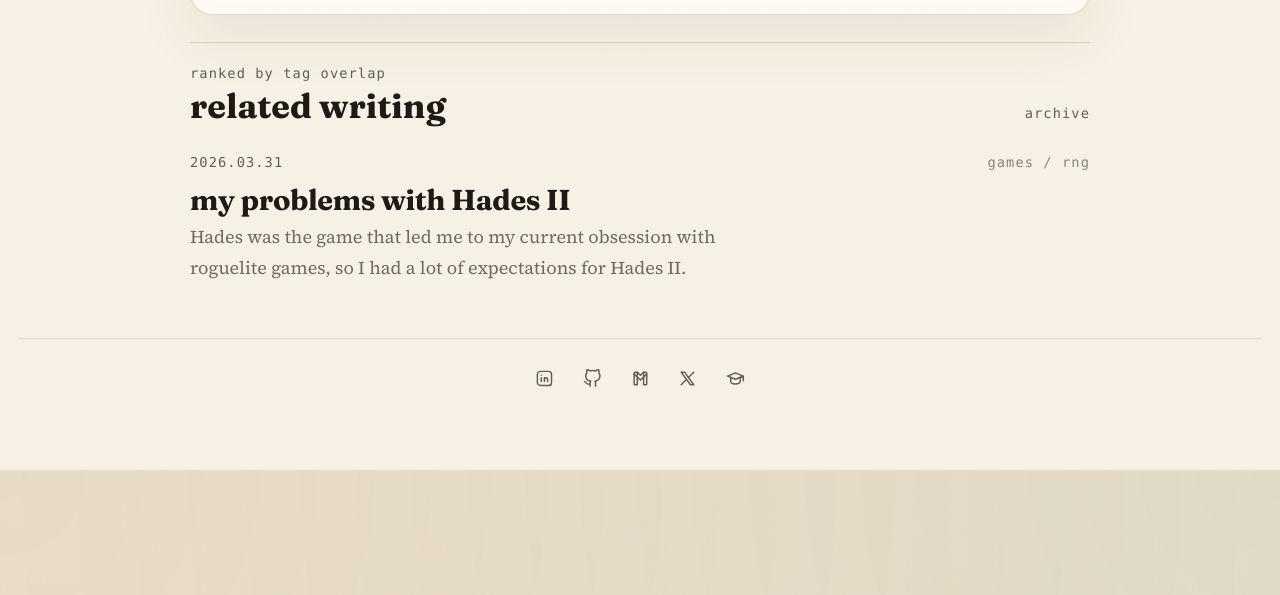
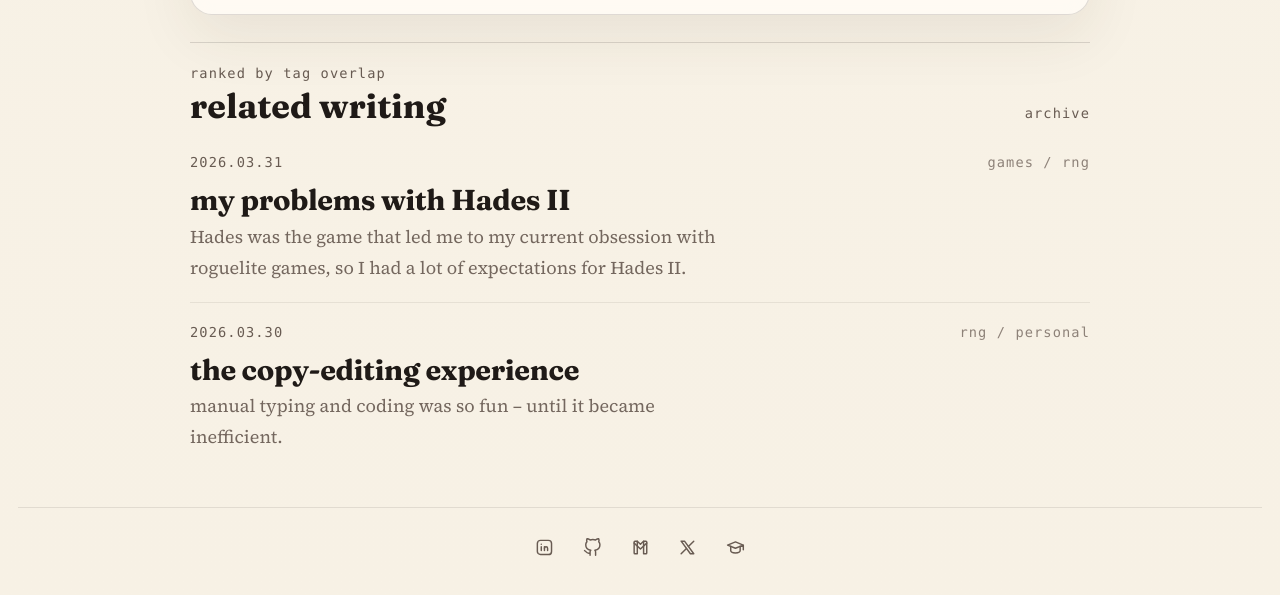
Before and after one commit to vkhangpham/vkhangpham.github.io, a Jekyll site: the page built from _posts/2026-04-07-elden-ring-is-a-once-in-a-lifetime-experience.md, in a window 1280 px wide and 900 px high, scrolled down 8366 px, cut to the strip 261-856 px from the top of the window. Built offline with Jekyll 4.4.1, drawn with Linux system fonts in a browser that asks for light colours; before the commit the page ends 9097 px from its top, so only the background shows below that.

Commit message:
update tags

```diff
--- a/_posts/2026-04-07-elden-ring-is-a-once-in-a-lifetime-experience.md
+++ b/_posts/2026-04-07-elden-ring-is-a-once-in-a-lifetime-experience.md
@@ -1,6 +1,6 @@
 ---
 title: "Elden Ring is a once-in-a-lifetime experience"
-tags: ["games", "elden-ring"]
+tags: ["games", "rng"]
 description: "A personal essay about why Elden Ring became the first game to surpass Skyrim in my heart, despite all of its flaws."
 ---
 
```
